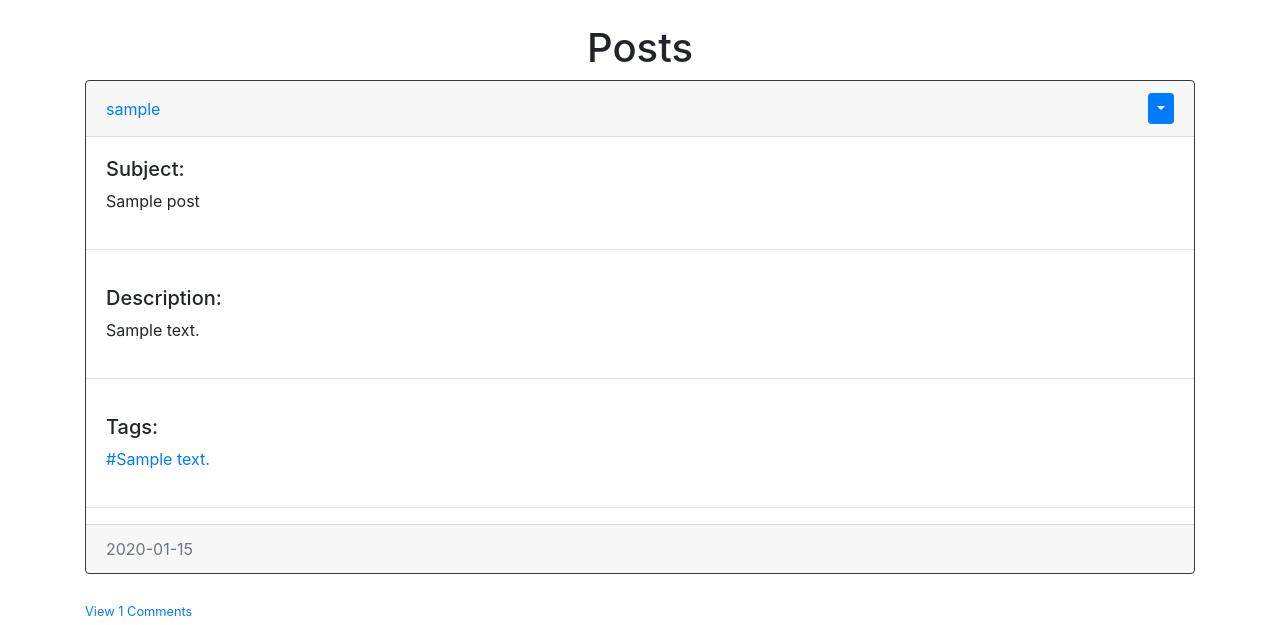
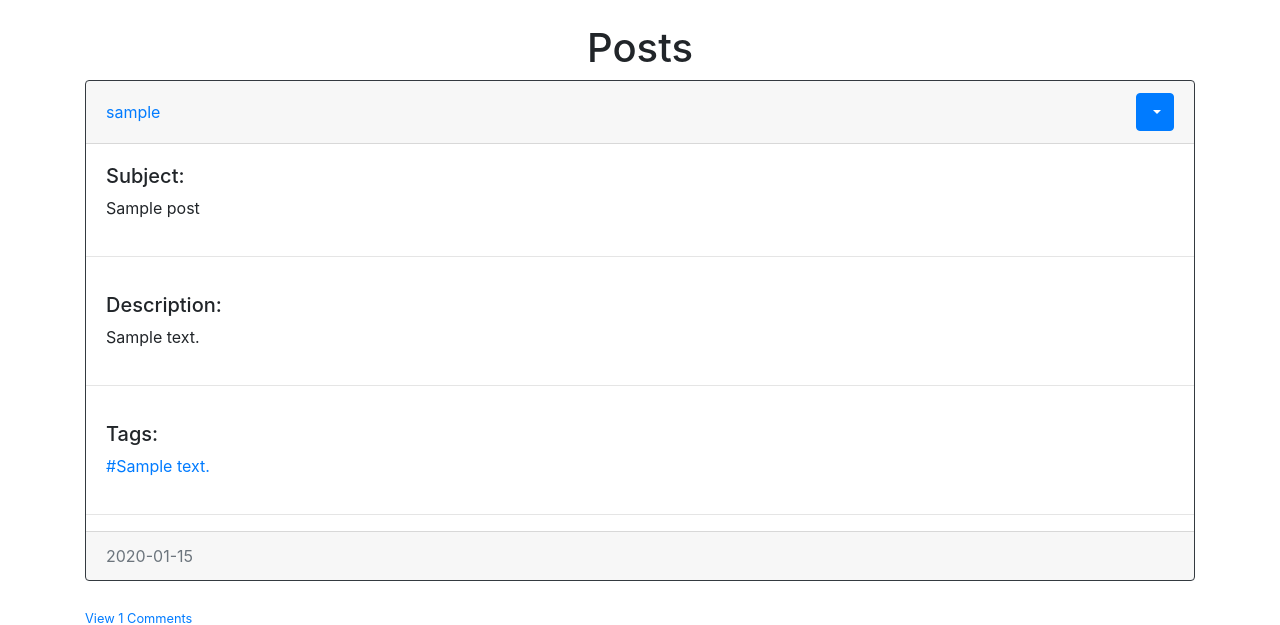
Before and after one commit to ImponedSoftware/COMP440Project1, a Flask app: page /post_main in a window 1280 px wide. Shown: the part 56-681 px from the top of the page. Run offline with Flask 2, Linux system fonts and the light colour scheme; a user stored in the database is signed in; tables that the repository leaves empty or names only in its code hold one stand-in row (values such as "Sample post"); some libraries are stand-ins or nearby versions.

Commit message:
Implemented dropdown menu for users to delete posts
Also fixed how input tags are read

```diff
--- a/website/models.py
+++ b/website/models.py
@@ -33,11 +33,11 @@ class Comment(db.Model):
     sentiment = db.Column(db.String(20), nullable=False)
     dateCreatedOn = db.Column(db.Date(), default=func.now())
     author = db.Column(db.Integer, db.ForeignKey('users.id', ondelete="CASCADE"), nullable=False)
-    postID = db.Column(db.Integer, db.ForeignKey('post.id', ondelete="CASCADE"), nullable=False)
+    post_id = db.Column(db.Integer, db.ForeignKey('post.id', ondelete="CASCADE"), nullable=False)
 
 # Tags table column
 class Tag(db.Model):
     id = db.Column(db.Integer, primary_key=True)
     text = db.Column(db.String(200), nullable=False)
     author = db.Column(db.Integer, db.ForeignKey('users.id', ondelete="CASCADE"), nullable=False)
-    postID = db.Column(db.Integer, db.ForeignKey('post.id', ondelete="CASCADE"), nullable=False)
+    post_id = db.Column(db.Integer, db.ForeignKey('post.id', ondelete="CASCADE"), nullable=False)
--- a/website/templates/create_post.html
+++ b/website/templates/create_post.html
@@ -36,7 +36,8 @@
 
     <br />
     <div style="text-align: center;">
-        <a href="/posts">
+        <!-- might be href="/posts" instead-->
+        <a href="/post_main">
             <button type="button" class="btn btn-primary btn-lg"
                 style="background-color: #fc6767;   border-color: #fc6767;"
             >Go Back</button>
--- a/website/templates/posts_div.html
+++ b/website/templates/posts_div.html
@@ -9,13 +9,13 @@
             <div class="card-header d-flex justify-content-between align-items-center">
                 <a href="/posts/{{post.users.username}}">{{post.users.username}}</a>
                 {% if users.id == post.author %}
-                <div class="btn-group">
-                    <button type="button" class="btn btn-sm btn-primary dropdown-toggle" data-bs-toggle="dropdown"></button>
-                    <ul class="dropdown-menu">
-                        <li>
-                            <a href="/delete-post/{{post.id}}" class="dropdown-item">Delete</a>
-                        </li>
-                    </ul>
+                <!-- Dropdown menu for users to delete their posts-->
+                <div class="dropdown">
+                    <button class="btn btn-primary dropdown-toggle" type="button" data-toggle="dropdown">
+                    </button>
+                    <div class="dropdown-menu">
+                        <a class="dropdown-item" href="/delete-post/{{post.id}}">Delete</a>
+                    </div>
                 </div>
                 {% endif %}
             </div>
--- a/website/views.py
+++ b/website/views.py
@@ -78,13 +78,13 @@ def create_post():
         flash("Already reached limit. Can only create 2 post per day!", category='error')
         return redirect(url_for('views.post_main'))
     elif request.method == "POST":
-        # Get post info if everything is filled out
+        # Get post info if everything is filled out and limit is not reached
         print()
         subject = request.form.get('subject')
         description = request.form.get('description')
         tag_list = request.form.get('tag')
-        tags = tag_list.split("#")
-        print(tags)
+        # Seperate the tags by looking for ", "
+        tags = tag_list.split(", ")
 
         # Show message if subject is empty
         if not subject:
@@ -92,8 +92,8 @@ def create_post():
         else:
             # Match post to user's ID
             cursor = mydb.cursor()
-            query_2 = "SELECT username FROM users WHERE id = %s"
-            currentUser = cursor.execute(query_2, [current_user.id])
+            query2 = "SELECT username FROM users WHERE id = %s"
+            currentUser = cursor.execute(query2, [current_user.id])
             currentUser = cursor.fetchone()[0]
             print(current_user.id)
             print(currentUser)
@@ -104,9 +104,9 @@ def create_post():
             db.session.add(post)
             db.session.commit()
 
-            # Adding the tags to the table
+            # Adding the tags from the post to the table
             for tag in tags:
-                tags = Tag(text=tag, author=current_user.id, postID=post.id)
+                tags = Tag(text=tag, author=current_user.id, post_id=post.id)
                 db.session.add(tags)
                 db.session.commit()
 
@@ -120,9 +120,10 @@ def create_post():
 # Delete post method
 @views.route('/delete-post/<id>')
 @login_required
-def deletePost(id):
+def delete_post(id):
     post = Post.query.filter_by(id=id).first()
 
+    # Cannot delete post if it wasn't created by the user
     if current_user.id != post.author:
         flash('Post belongs to another user. You do not have permission to delete it.', category='error')
     else:
```
